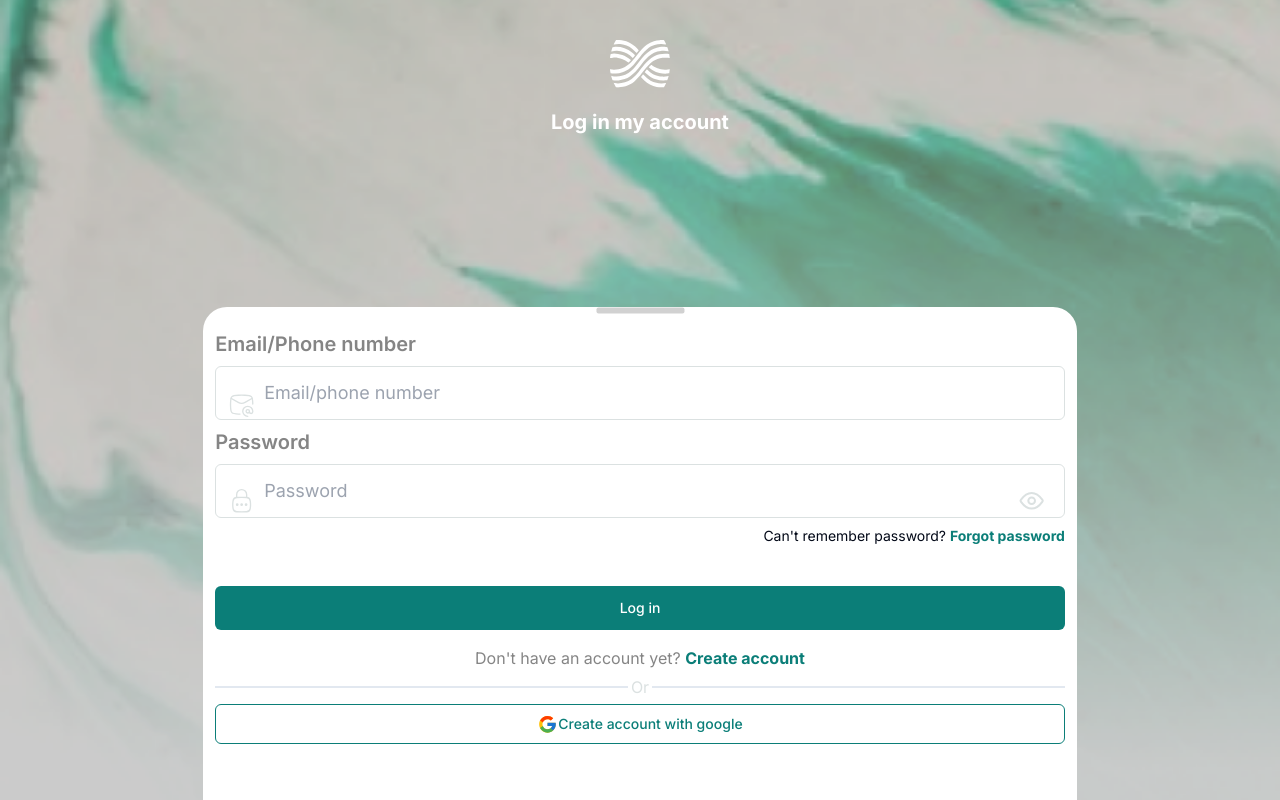
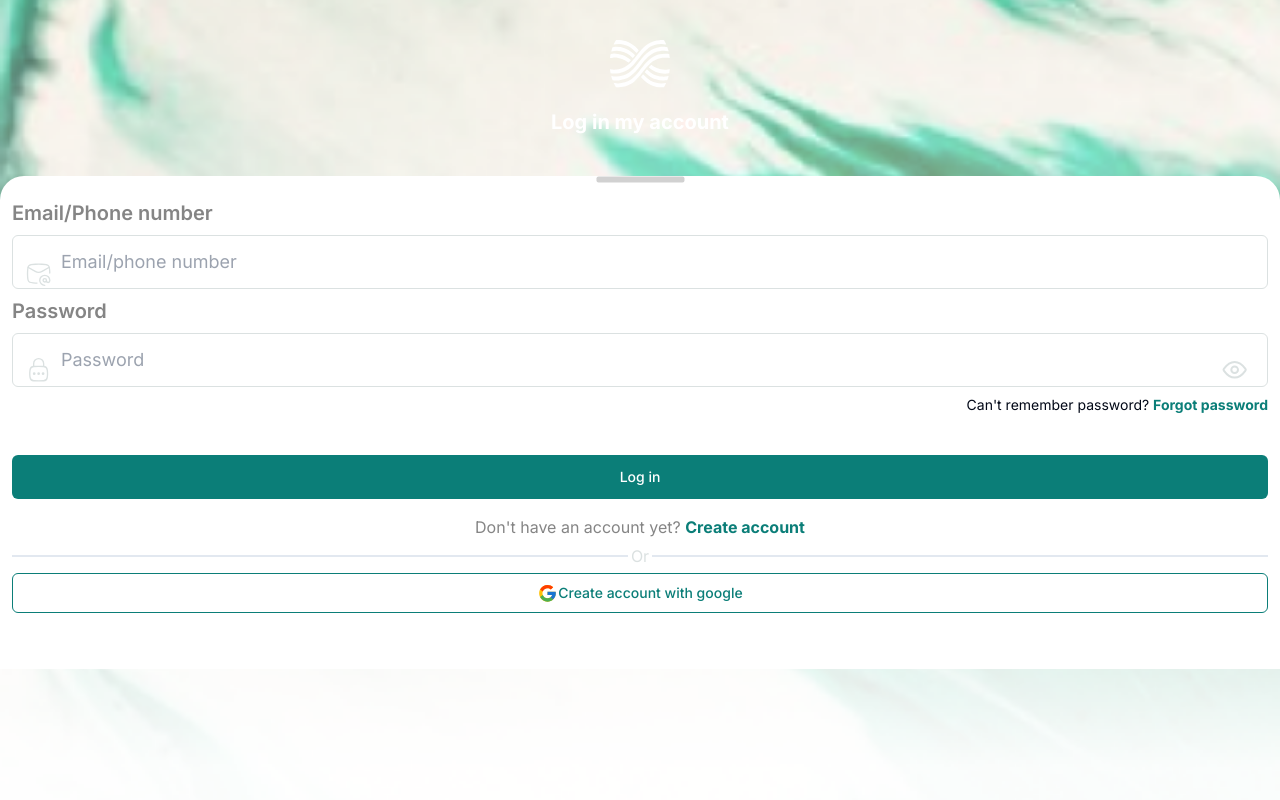
Before and after one commit to DeePinnacle/wavebudget_webapp, a Next.js app: page /login in a window 1280 px wide. Built offline with nearby package versions, Linux system fonts and the light colour scheme.

Commit message:
resolved the overflowing reg form

```diff
--- a/src/components/ui/drawer.tsx
+++ b/src/components/ui/drawer.tsx
@@ -29,9 +29,9 @@ const Drawer = ({ children, className }: drawerProps) => {
 
   return (
     <>
-      <div className={cn(`relative w-full h-screen flex flex-col items-center bg-black/20`, className)} >
+      <div className={cn(`w-full min-h-screen flex flex-col items-center bg-black/20`, className)} >
         <LogoTitle />
-        <div className="absolute min-h-[400px] bottom-0 bg-white rounded-tr-3xl rounded-tl-3xl mt-44 pb-10 px-3">
+        <div className="relative w-full min-h-[400px] bottom-0 bg-white rounded-tr-3xl rounded-tl-3xl mt-44 pb-10 px-3">
           <DrawerPullIcon className={"mx-auto mb-4"} />
           {children}
         </div>
```
